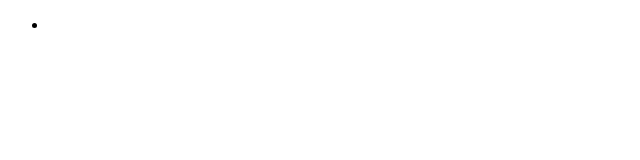
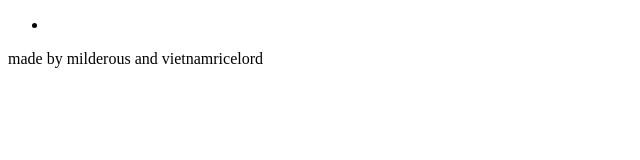
Before and after one commit to RiceEater15/RiceHubMovies, a plain HTML site: page Index.html in a window 1280 px wide. Shown: the whole page, without its empty margins (0-640 px from the left). Drawn offline with Linux system fonts and the light colour scheme.

Commit message:
Update Index.html

```diff
--- a/Index.html
+++ b/Index.html
@@ -31,7 +31,7 @@
 </body>
 
 <footer>
-
+    <p>made by milderous and vietnamricelord</p>
 </footer>
 
 
```
